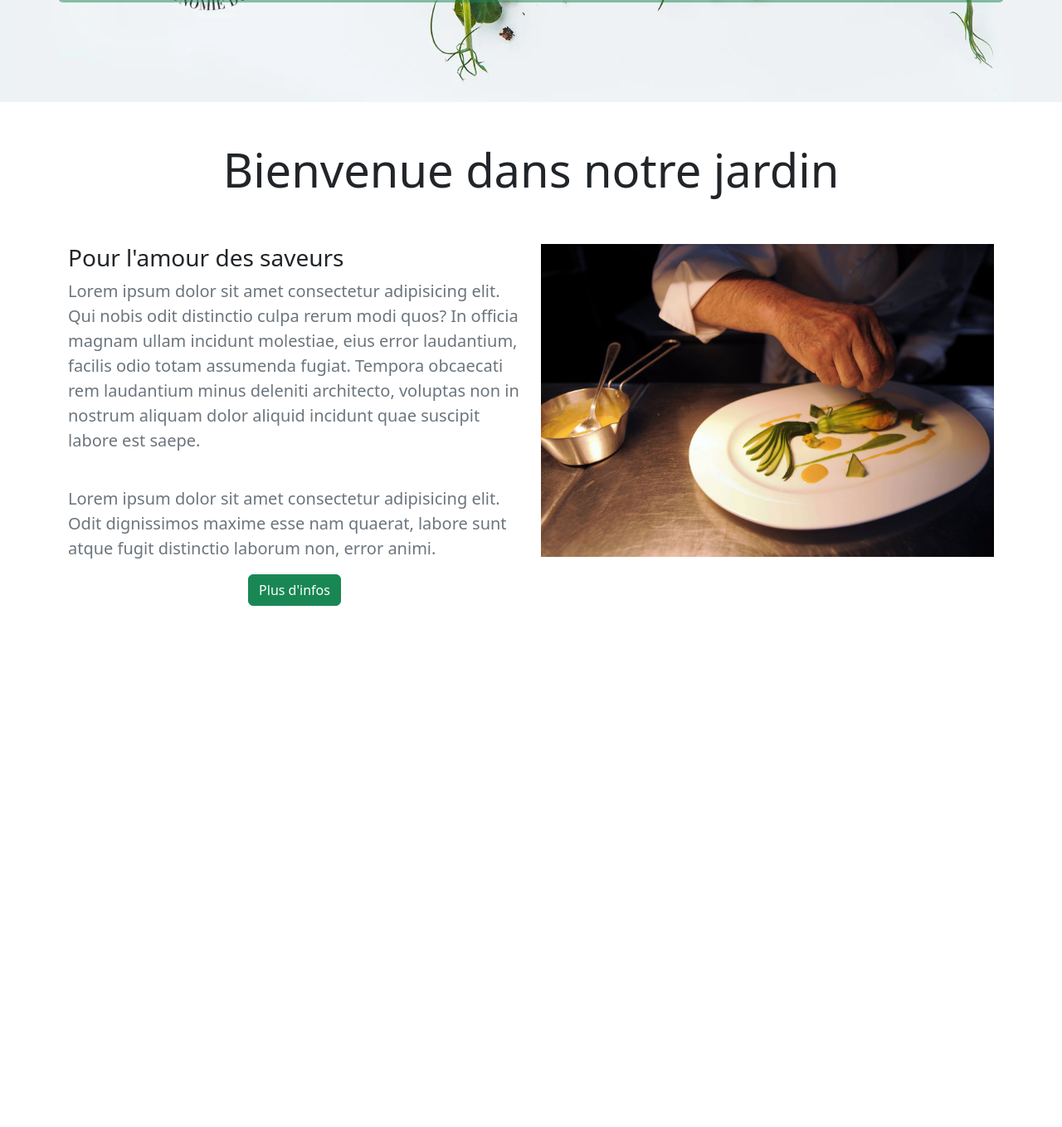
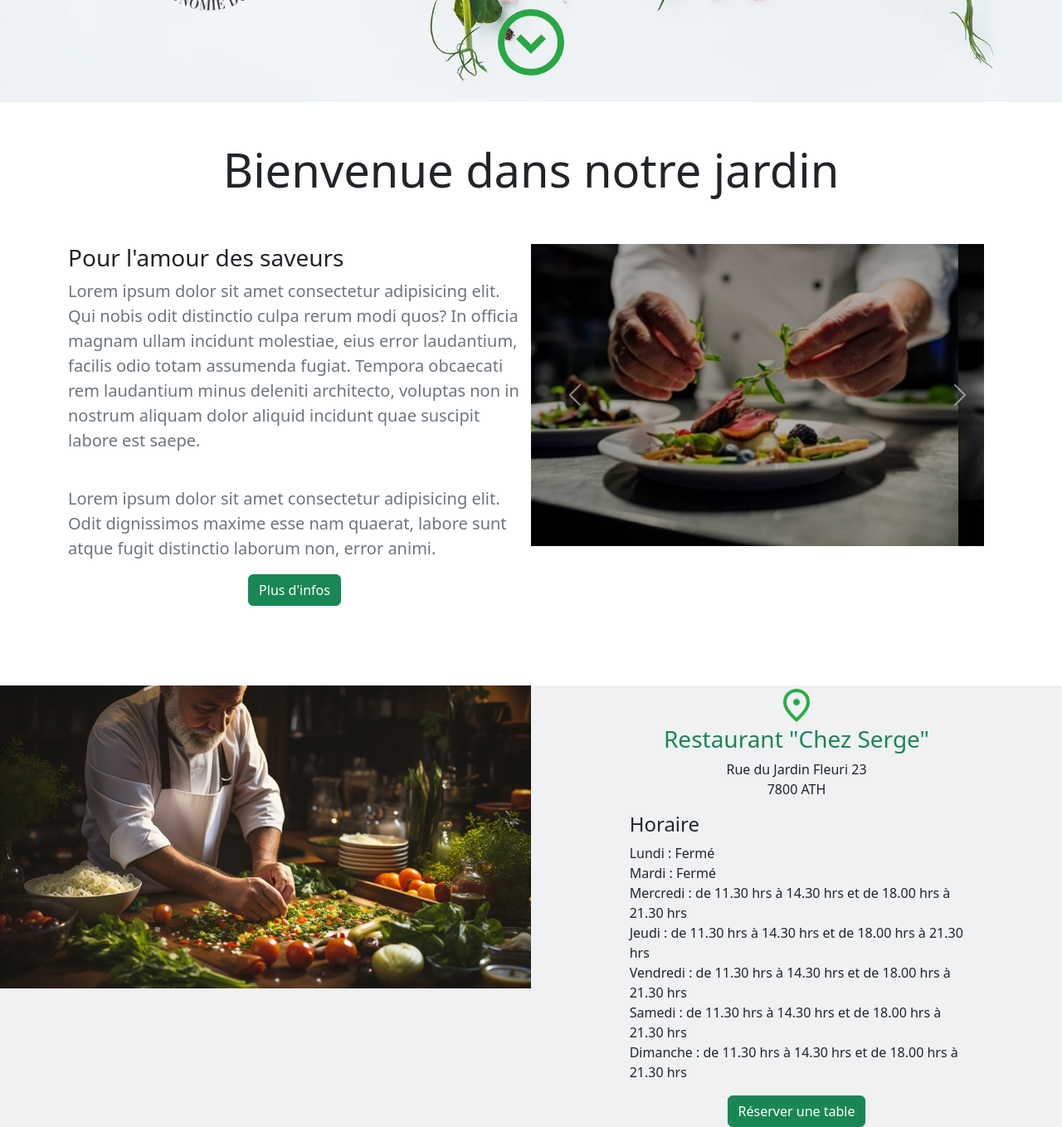
Before and after one commit to Ceeeed1985/restaurant2-css-framework, a plain HTML site: page index.html in a window 1280 px wide. Shown: the part 721-2079 px from the top of the page at 83% size. Before the commit the page ends 1499 px from the top, so only its background shows below. Drawn offline with nearby package versions, Linux system fonts and the light colour scheme.

Commit message:
2ème section partiellement terminée - next step finaliser la 2ème section et le footer

```diff
--- a/assets/css/style.css
+++ b/assets/css/style.css
@@ -16,8 +16,15 @@ body {
     background-position: left;
 }
 
-
-
+.carousel-item::after{
+    content: "";
+    position: absolute;
+    top: 0;
+    left: 0;
+    width: 100%;
+    height: 100%;
+    background-color: rgba(0,0,0, 0.3);
+}
 
 
 .nav-link:hover{
@@ -28,3 +35,8 @@ body {
 .nav-link:active{
     border-bottom: 2px solid white;
 }
+
+.btn-defilement:hover{
+    content: url(/assets/icones/icone_03.png);
+    /* transform: scale(1.1); */
+}
--- a/index.html
+++ b/index.html
@@ -23,16 +23,22 @@
 <!-- ACCUEIL -->
 
 <div class="accueil bg-dark d-flex w-100 h-100 flex-column justify-content-center align-items-center">µ
-    <div class="container jumbotron-content bg-success bg-opacity-50 text-center py-5 rounded">
+    <div class="container jumbotron-content bg-success bg-opacity-50 text-center py-5 rounded my-5">
         <h1 class="display-1 text-white py-5">Restaurant "Chez Serge"</h1>
         <p class=" display-6 text-center text-white">Les saveurs et les couleurs de votre jardin, directement dans votre assiette</p>
         <p class="lead my-5">
             <a href="#" class="btn btn-lg btn-light">En savoir plus</a>
         </p>
     </div>
+    <a href="#presentation" class="">
+        <img src="assets/icones/icone_01.png" alt="icone_defilement_bas" title="icone de défilement vers le bas" class="btn-defilement">
+    </a>
 </div>
 
-<div class="container">
+
+<!-- PRESENTATION -->
+
+<div class="container pb-5" id="presentation">
     <div class="row py-5">
         <div class="col-md-12 pb-5">
             <h2 class="display-4 text-center">Bienvenue dans notre jardin</h2>
@@ -45,11 +51,68 @@
             <button class="btn btn-success align-self-center">Plus d'infos</button>
         </div>
         <div class="col-md-6">
-            <img class="w-100" src="assets/images/photo_assiette_01.jpg" alt="photo_assiette" title="Photo d'une assiette avec une belle présentation">
+            <div class="carousel slide" id="diaporama" data-bs-ride="carousel">
+                <div class="carousel-inner row">
+                    <div class="carousel-item px-0 active">
+                        <img src="assets/images/carousel_01.jpg" alt="photo_assiette" class="d-block w-100">
+                    </div>
+                    <div class="carousel-item px-0">
+                        <img src="assets/images/carousel_02.jpg" alt="photo_assiette" class="d-block w-100">
+                    </div>
+                    <div class="carousel-item px-0">
+                        <img src="assets/images/carousel_03.jpg" alt="photo_assiette" class="d-block w-100">
+                    </div>
+                    <div class="carousel-item px-0">
+                        <img src="assets/images/carousel_04.jpg" alt="photo_assiette" class="d-block w-100">
+                    </div>
+                    <div class="carousel-item px-0">
+                        <img src="assets/images/carousel_05.jpg" alt="photo_assiette" class="d-block w-100">
+                    </div>
+                    <div class="carousel-item px-0">
+                        <img src="assets/images/carousel_06.jpg" alt="photo_assiette" class="d-block w-100">
+                    </div>
+                </div>
+                <button type="button" class="carousel-control-prev" data-bs-target="#diaporama" data-bs-slide="prev">
+                    <span class="carousel-control-prev-icon"> </span>
+                </button>
+                <button type="button" class="carousel-control-next" data-bs-target="#diaporama" data-bs-slide="next">
+                    <span class="carousel-control-next-icon"> </span>
+                </button>
+            </div>
         </div>
     </div>
 </div>
 
+<!-- CAROUSEL -->
+
+<div class="container-fluid bg-secondary bg-opacity-10">
+    <div class="row">
+        <div class="col-md-6 px-0">
+            <img class="w-100" src="assets/images/background_acceuil_03.jpg" alt="">
+        </div>
+        <div class="col-md-6">
+            <div class="row d-flex h-100 justify-content-center align-items-center">
+                <div class="col-md-8 text-center">
+                    <img src="assets/icones/icone_location_02.png">
+                    <h3 class="text-success">Restaurant "Chez Serge"</h3>
+                    <p>Rue du Jardin Fleuri 23<br>7800 ATH</p>
+                    <h4 class="text-start">Horaire</h4>
+                    <p class="text-start">Lundi : Fermé<br>
+                    Mardi : Fermé<br>
+                    Mercredi : de 11.30 hrs à 14.30 hrs et de 18.00 hrs à 21.30 hrs <br>
+                    Jeudi : de 11.30 hrs à 14.30 hrs et de 18.00 hrs à 21.30 hrs <br>
+                    Vendredi : de 11.30 hrs à 14.30 hrs et de 18.00 hrs à 21.30 hrs <br>
+                    Samedi : de 11.30 hrs à 14.30 hrs et de 18.00 hrs à 21.30 hrs <br>
+                    Dimanche : de 11.30 hrs à 14.30 hrs et de 18.00 hrs à 21.30 hrs <br>
+                </p>
+                </div>
+                <div class="col-md-6 d-flex flex-column">
+                    <button class="btn btn-success align-self-center">Réserver une table</button>
+                </div>
+            </div>
+        </div>
+    </div>
+</div>
 
 
 <script
```
Also changed, not shown: assets/icones/icone_01.png (added), assets/icones/icone_02.png (added), assets/icones/icone_03.png (added), assets/icones/icone_location.png (added), assets/icones/icone_location_02.png (added), assets/images/background_acceuil_02.jpg (added), assets/images/background_acceuil_03.jpg (added), assets/images/carousel_01.jpg (added), assets/images/carousel_02.jpg (added), assets/images/carousel_03.jpg (added), assets/images/carousel_04.jpg (added), assets/images/carousel_05.jpg (added), assets/images/carousel_06.jpg (added).
